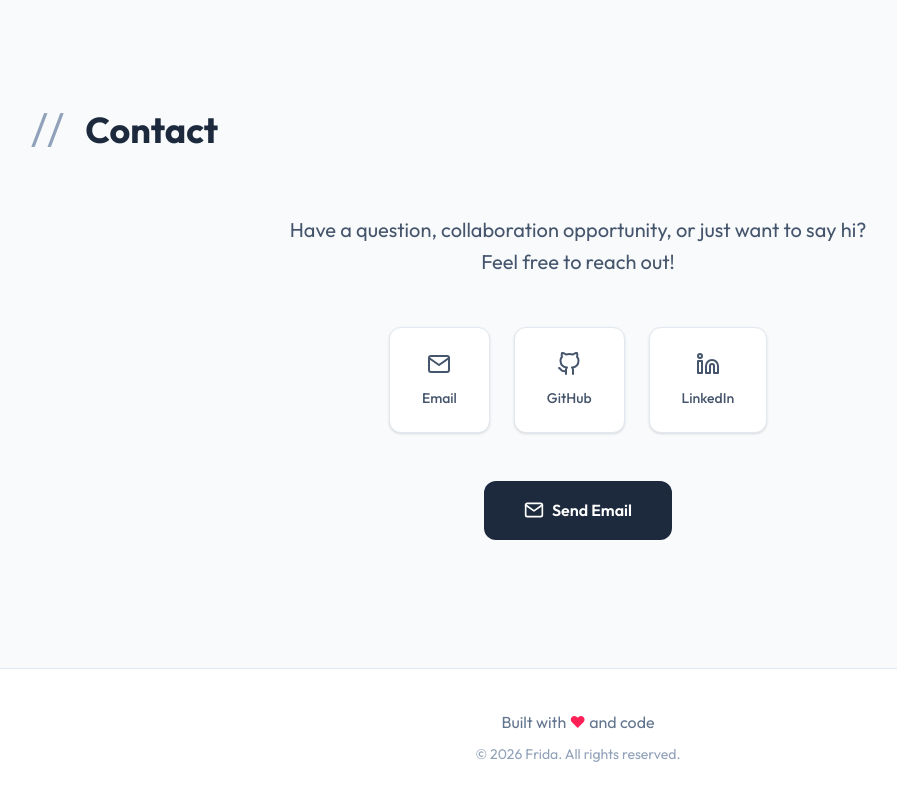
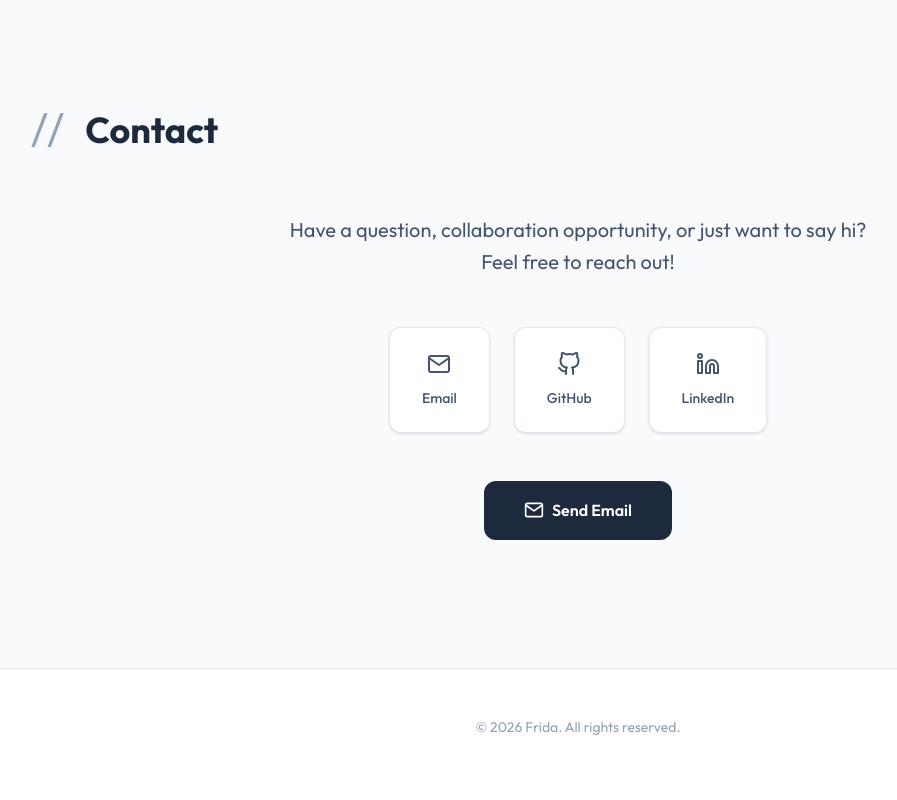
Before and after one commit to Frida7771/portfolio, a Next.js app: page / in a window 1280 px wide. Shown: the part 7059-7859 px from the top of the page, without its empty margins (62-959 px from the left). After the commit the page ends 7836 px from the top, so only its background shows below. Built offline with nearby package versions, Linux system fonts and the light colour scheme.

Commit message:
udpate footer

```diff
--- a/src/components/Footer.tsx
+++ b/src/components/Footer.tsx
@@ -2,9 +2,7 @@
   return (
     <footer className="py-10 border-t border-slate-200 text-center bg-white">
       <div className="max-w-6xl mx-auto px-6">
-        <p className="text-slate-500">
-          Built with <span className="text-rose-500">❤</span> and code
-        </p>
+
         <p className="text-slate-400 text-sm mt-2">
           © {new Date().getFullYear()} Frida. All rights reserved.
         </p>
```
